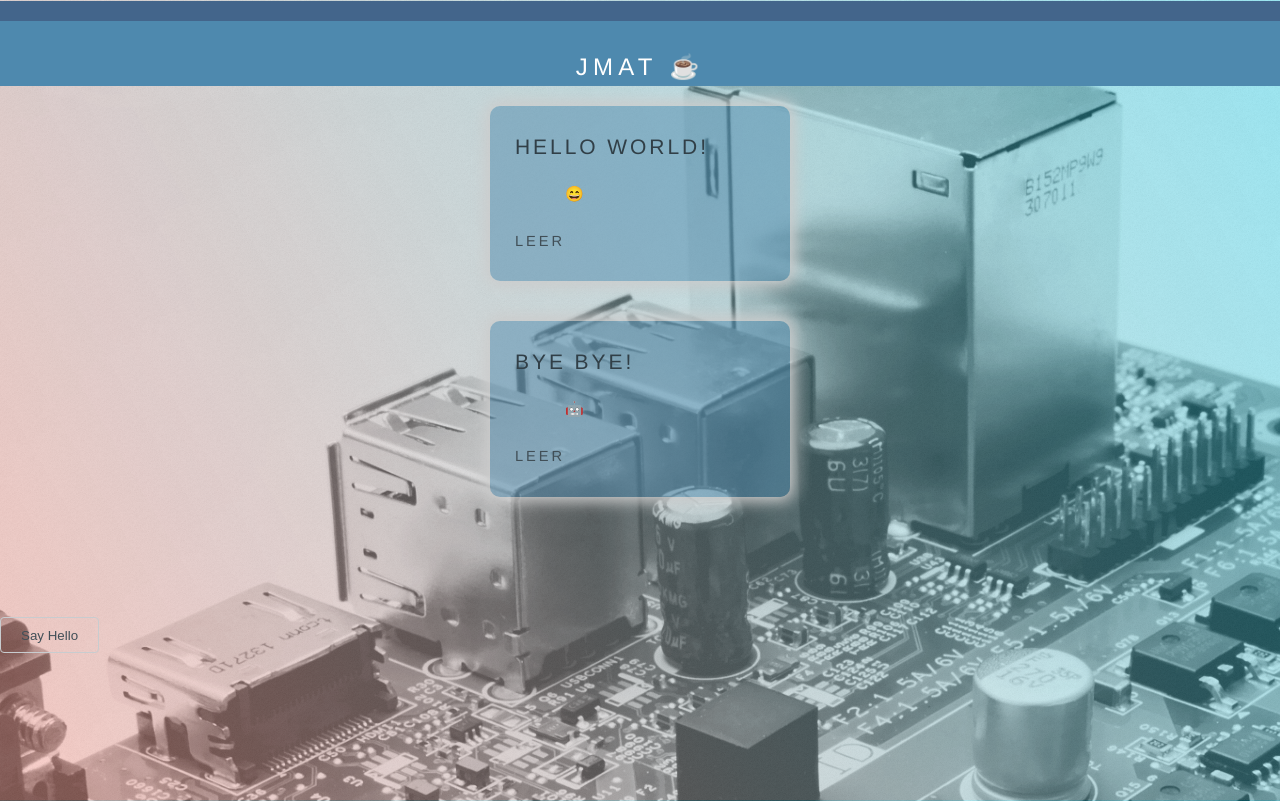
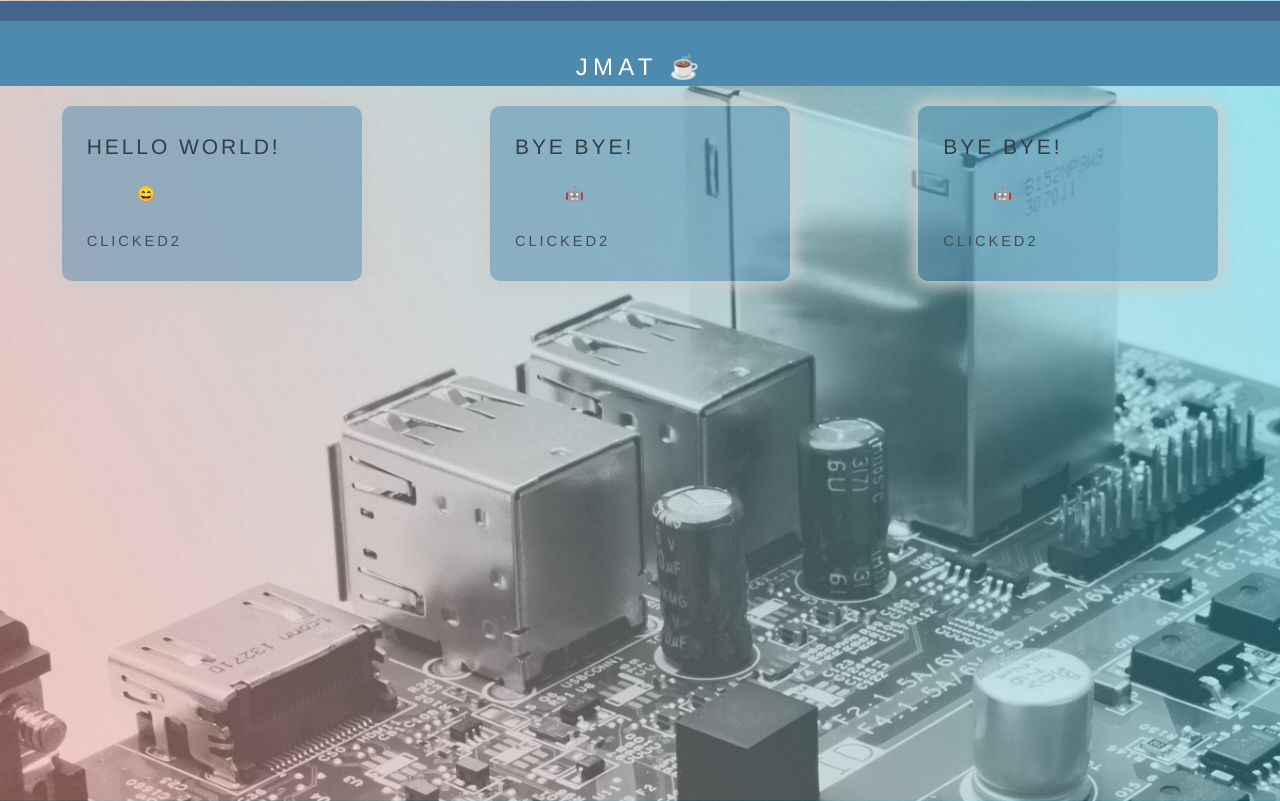
Before and after one commit to AlitosJM/MyApp, a React (Create React App) app: page /MyPage in a window 1280 px wide. Built offline with nearby package versions, Linux system fonts and the light colour scheme.

Commit message:
rendering of choices

```diff
--- a/src/components/AllPost/AllPost.js
+++ b/src/components/AllPost/AllPost.js
@@ -8,27 +8,57 @@ import '../css/styles.css';
 
 // <Card key={post_objects[0].post_id} title={post_objects[0].title} subtitle={post_objects[0].subtitle} body={post_objects[0].body}/>
 
-const MappingFunc = (post) => {
-   return (
-      <Card key={post.post_id} title={post.title} subtitle={post.subtitle} body={post.body}/>
-   );
-}
-
 let post_objects = [];
 post_objects.push(new Post(0, "Hello world!", "😄", Post.intro));
 post_objects.push(new Post(1, "Bye bye!", "🤖", Post.intro));
+post_objects.push(new Post(2, "Bye bye!", "🤖", Post.intro));
+
+
 
 function AllPost() {
+  const [isView1, SetIsView1] = useState(-1);
   document.body.className='';
   // document.querySelectorAll('style,link[rel="stylesheet"]').forEach(item => item.remove())
+  // console.log(post_objects[0].title)
 
-  console.log(post_objects[0].title)
+  const MappingFunc = (post) => {
+     return (
+        <Card key={post.post_id} id={post.post_id} title={post.title} subtitle={post.subtitle} body={post.body} onClicked ={onClicked} />
+     );
+  }
 
-  function onRouteChange(e){
-    e.preventDefault();
-    console.log('onRouteChange');
-    window.location.href = "/";
+  // function onRouteChange(e){
+  //   e.preventDefault();
+  //   console.log('onRouteChange');
+  //   window.location.href = "/";
+  // }
+
+  const onClicked = (id) => {
+    SetIsView1(id)
+    console.log('onClicked in allpost:', id, isView1);
   }
+
+  const renderSwitch = (id) => {
+  switch(id) {
+    case 0:
+      return(
+        <div>
+          <h1>Hi</h1>
+          <button onClick={() => alert("Hello!")}>Say Hello</button>
+        </div>
+      );
+    case 1:
+        return (
+          <div>
+            <h1>Bye</h1>
+            <button onClick={() => alert("Bye!")}>Say Bye</button>
+          </div>
+        );
+    default:
+      return SetIsView1(-1);
+    }
+  }
+
 
   return (
       <div className="wrapper">
@@ -37,11 +67,15 @@ function AllPost() {
           <div className="title"><h1>JMAT ☕</h1></div>
         </div>
 
-        {post_objects.map(MappingFunc)}
-        <button onClick={() => alert("Hello!")}>Say Hello</button>
-
+        { isView1===-1?
+        <div className="sub-wrapper">
+          {post_objects.map(MappingFunc)}
+        </div>
+        : renderSwitch(isView1)
+        }
 
       </div>
+
   );
 }
 
--- a/src/components/AllPost/Card.js
+++ b/src/components/AllPost/Card.js
@@ -2,6 +2,12 @@ import React from "react";
 // import '../css/styles.css';
 
 function Card(props) {
+
+  const Clicked = (id) =>{
+    console.log('Clicked', id);
+
+    props.onClicked(id);
+  }
 
   const onRouteChange = (e)=>{
     e.preventDefault();
@@ -9,13 +15,17 @@ function Card(props) {
     window.location.href = "/";
   }
 
+  const MyClicked  = props.onClicked;
+  const id  = props.id;
 
   return (
     <div className="content">
       <div className="card">
           <h2>{props.title}</h2>
           <p className="text">{props.subtitle}</p>
-          <a href="#" onClick={onRouteChange}>Leer</a>
+          {/*<a href="#" onClick={onRouteChange}>RouteChange</a>*/}
+          {/*<a href="#" onClick={() =>Clicked(props.id)}>Clicked1</a>*/}
+          <a onClick={() =>MyClicked(id)}>Clicked2</a>
       </div>
     </div>
   );
--- a/src/components/css/styles.css
+++ b/src/components/css/styles.css
@@ -26,13 +26,15 @@ body {
   width: 100%;
   overflow: hidden;
 }
-/*
-.wrapper{
-  display: grid;
-  grid-templates-columns: 1fr;
-  grid-templates-rows: 1fr;
+
+.sub-wrapper{
+	display: grid;
+	grid-template-columns: repeat(auto-fit, minmax(250px, 1fr));
+	grid-gap: 5px;
+	justify-items: center;
+	align-items: center;
   }
- */
+
 
 .top{
   background: #4e89ae;
--- a/src/containers/App.js
+++ b/src/containers/App.js
@@ -4,7 +4,7 @@ import Intro from "../components/Intro/Intro";
 // import '../components/css/noscript.css';
 
 
-function App() {
+const App = () => {
   return (
     <div>
 
```
